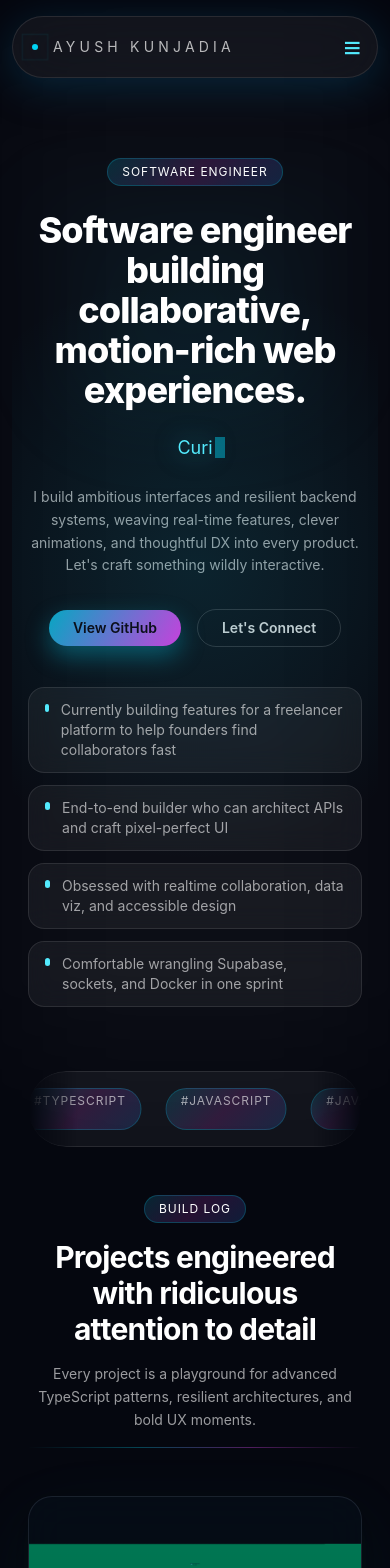
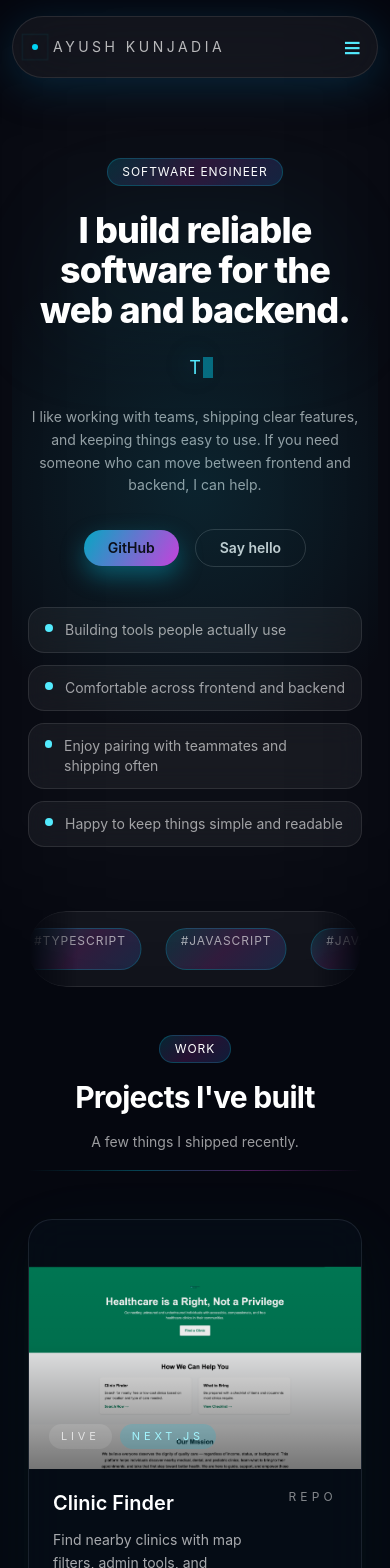
Before and after one commit to atkunja/Portfolio1, a Next.js app: page / in a window 390 px wide. Shown: the top 1568 px of the page. Built offline with nearby package versions, Linux system fonts and the light colour scheme.

Commit message:
everywhere

```diff
--- a/src/app/page.tsx
+++ b/src/app/page.tsx
@@ -6,7 +6,7 @@ import type { CSSProperties } from "react";
 import Image from "next/image";
 
 // --- Typewriter effect ---
-const WORDS = ["Software Engineer", "Full-Stack Builder", "Curious Collaborator"];
+const WORDS = ["Software Engineer", "Full-stack developer", "Team collaborator"];
 
 function Typewriter({
   words,
@@ -77,7 +77,7 @@ const projects = [
       "Vercel",
     ],
     description:
-      "Geospatial clinic discovery engine with live map filters, admin portal, and Supabase-backed CRUD for healthcare accessibility.",
+      "Find nearby clinics with map filters, admin tools, and Supabase data.",
   },
   {
     title: "ToxicFilter",
@@ -95,7 +95,7 @@ const projects = [
       "React",
     ],
     description:
-      "Real-time toxicity classifier that streams predictions via REST, fuses Flask + C++ inference, and delivers a silky React UI.",
+      "Classifies toxic text in real time using Flask, C++, and a simple React UI.",
   },
   {
     title: "Manga Animator",
@@ -104,7 +104,7 @@ const projects = [
     image: "/projects/manga-animator.png",
     tech: ["Python", "Streamlit", "MoviePy", "Docker"],
     description:
-      "Takes static manga panels and remixes them into cinematic sequences with motion layers, dynamic captions, and auto-editing.",
+      "Turns manga panels into short videos with motion, captions, and auto-editing.",
   },
   {
     title: "CodeCollab",
@@ -113,7 +113,7 @@ const projects = [
     image: "/projects/codecollab.png",
     tech: ["Next.js", "NestJS", "TypeScript", "Tailwind CSS", "Supabase", "Socket.io"],
     description:
-      "Collaborative IDE in the browser with presence indicators, Supabase auth, NestJS APIs, and low-latency Socket.io sessions.",
+      "Browser-based collaborative editor with auth, NestJS APIs, and low-latency sessions.",
   },
 ];
 
@@ -125,7 +125,7 @@ const experience = [
     period: "June 2025 – August 2025",
     tech: ["React", "Node.js", "PostgreSQL", "Supabase"],
     description:
-      "Delivered production-ready features across React + Node, tuned Postgres queries, and paired weekly with design to ship high-polish UX.",
+      "Shipped features in React and Node, improved Postgres queries, and worked with design to refine UX.",
   },
 ];
 
@@ -161,10 +161,10 @@ const interests = [
 ];
 
 const heroHighlights = [
-  "Currently building features for a freelancer platform to help founders find collaborators fast",
-  "End-to-end builder who can architect APIs and craft pixel-perfect UI",
-  "Obsessed with realtime collaboration, data viz, and accessible design",
-  "Comfortable wrangling Supabase, sockets, and Docker in one sprint",
+  "Building tools people actually use",
+  "Comfortable across frontend and backend",
+  "Enjoy pairing with teammates and shipping often",
+  "Happy to keep things simple and readable",
 ];
 
 type OrbConfig = {
@@ -342,7 +342,7 @@ export default function Home() {
 
       {/* NAV */}
       <nav className="sticky top-4 z-40 mx-auto flex w-[calc(100%-1.5rem)] max-w-6xl items-center justify-between rounded-full border border-white/10 bg-white/5 px-4 py-3 backdrop-blur-xl shadow-[0_8px_40px_rgba(7,89,133,0.35)]">
-        <div className="flex items-center gap-3 text-sm uppercase tracking-[0.3em] text-white/70">
+        <div className="flex items-center gap-3 text-sm uppercase tracking-[0.25em] text-white/70">
           <span className="pulse-ring relative inline-flex h-3 w-3 items-center justify-center">
             <span className="h-[6px] w-[6px] rounded-full bg-cyan-400"></span>
           </span>
@@ -412,25 +412,25 @@ export default function Home() {
           <div className="absolute inset-0 -z-[1] rounded-[2.5rem] bg-white/3 blur-3xl" />
           <div className="spotlight" style={spotlightStyle} />
 
-          <div className="flex flex-col items-center text-center md:items-start md:text-left">
+          <div className="flex flex-col items-center text-center">
             <span className="accent-gradient">Software engineer</span>
-            <h1 className="mt-6 text-4xl font-extrabold tracking-tight text-white drop-shadow-[0_0_48px_rgba(6,182,212,0.2)] sm:text-6xl">
-              Software engineer building collaborative, motion-rich web experiences.
+            <h1 className="mt-6 text-4xl font-extrabold tracking-tight text-white drop-shadow-[0_0_48px_rgba(6,182,212,0.2)] sm:text-5xl">
+              I build reliable software for the web and backend.
             </h1>
             <div className="mt-6 text-lg text-white/75 sm:text-xl">
               <Typewriter words={WORDS} />
             </div>
             <p className="mt-6 max-w-xl text-sm leading-relaxed text-white/60 sm:text-base sm:leading-relaxed">
-              I build ambitious interfaces and resilient backend systems, weaving real-time features, clever animations, and thoughtful DX into every product. Let&apos;s craft something wildly interactive.
+              I like working with teams, shipping clear features, and keeping things easy to use. If you need someone who can move between frontend and backend, I can help.
             </p>
-            <div className="mt-8 flex flex-wrap items-center justify-center gap-4 md:justify-start">
+            <div className="mt-8 flex flex-wrap items-center justify-center gap-4">
               <a
                 href="https://github.com/atkunja"
                 target="_blank"
                 rel="noopener noreferrer"
                 className="neon-button px-6 py-2 text-sm"
               >
-                View GitHub
+                GitHub
               </a>
               <a
                 href="https://www.linkedin.com/in/ayushkunjadia/"
@@ -438,7 +438,7 @@ export default function Home() {
                 rel="noopener noreferrer"
                 className="rounded-full border border-white/15 px-6 py-2 text-sm font-semibold text-white/80 transition hover:border-cyan-300/70 hover:text-cyan-200"
               >
-                Let&apos;s Connect
+                Say hello
               </a>
             </div>
             <ul className="mt-10 flex flex-col gap-3 text-left text-sm text-white/60">
@@ -472,9 +472,9 @@ export default function Home() {
         {/* PROJECTS */}
         <section id="projects" className="mx-auto w-[calc(100%-1.5rem)] max-w-6xl px-4 pb-20 sm:px-6">
           <SectionHeading
-            label="Build log"
-            title="Projects engineered with ridiculous attention to detail"
-            description="Every project is a playground for advanced TypeScript patterns, resilient architectures, and bold UX moments."
+            label="Work"
+            title="Projects I&apos;ve built"
+            description="A few things I shipped recently."
           />
           <div className="grid grid-cols-1 gap-10 md:grid-cols-2">
             {projects.map((project) => (
@@ -546,8 +546,8 @@ export default function Home() {
         <section id="experience" className="mx-auto w-[calc(100%-1.5rem)] max-w-6xl px-4 pb-20 sm:px-6">
           <SectionHeading
             label="Timeline"
-            title="Experience sharpening resilience and velocity"
-            description="I thrive in teams where experimentation, feedback loops, and developer empathy lead to shipping value faster."
+            title="Experience"
+            description="Places I&apos;ve worked and what I did there."
           />
           <ul className="timeline relative space-y-10">
             {experience.map((exp) => (
@@ -590,8 +590,8 @@ export default function Home() {
         <section id="skills" className="mx-auto w-[calc(100%-1.5rem)] max-w-6xl px-4 pb-20 sm:px-6">
           <SectionHeading
             label="Stack"
-            title="Skills, tools, and tech that keep the ship fast"
-            description="TypeScript anchors everything, with a supporting cast that scales from front-facing experiences to backend orchestration."
+            title="Skills and tools"
+            description="Languages and frameworks I use often."
           />
           <div className="grid grid-cols-1 gap-8 md:grid-cols-2">
             {skillCategories.map((category) => (
@@ -621,8 +621,8 @@ export default function Home() {
         <section id="interests" className="mx-auto w-[calc(100%-1.5rem)] max-w-6xl px-4 pb-20 sm:px-6">
           <SectionHeading
             label="Beyond code"
-            title="Momentum from the mat to the trail"
-            description="Competition, resilience, and curiosity power how I build and how I recharge."
+            title="Outside of work"
+            description="How I recharge and stay curious."
           />
           <div className="grid grid-cols-1 gap-4 sm:grid-cols-2">
             {interests.map((interest) => (
@@ -641,14 +641,14 @@ export default function Home() {
         <section id="contact" className="mx-auto w-[calc(100%-1.5rem)] max-w-6xl px-4 pb-24 sm:px-6">
           <SectionHeading
             label="Collab"
-            title="Pitch a project, invite me to a squad, or drop a hello"
-            description="I&apos;m game to iterate on ambitious ideas, join high-velocity teams, or collaborate on experimental prototypes."
+            title="Get in touch"
+            description="Have a project or opening? Let&apos;s talk."
           />
           <div className="grid grid-cols-1 gap-10 lg:grid-cols-[1fr_1fr]">
             <div className="glass-panel rounded-[2.5rem] border border-white/10 px-8 py-10 text-sm leading-relaxed text-white/65">
-              <h3 className="text-2xl font-semibold text-white">Let&apos;s build something unignorable.</h3>
+              <h3 className="text-2xl font-semibold text-white">Let&apos;s build something steady.</h3>
               <p className="mt-6">
-                Whether you need TypeScript leadership, a UI that slaps, or backend systems that don&apos;t crumble under load, I&apos;m down to collaborate. Send a note—I reply fast.
+                If you need help shipping a clear feature set or keeping a product stable, I&apos;m happy to help.
               </p>
               <div className="mt-8 grid gap-4 text-white/70">
                 <a
```
